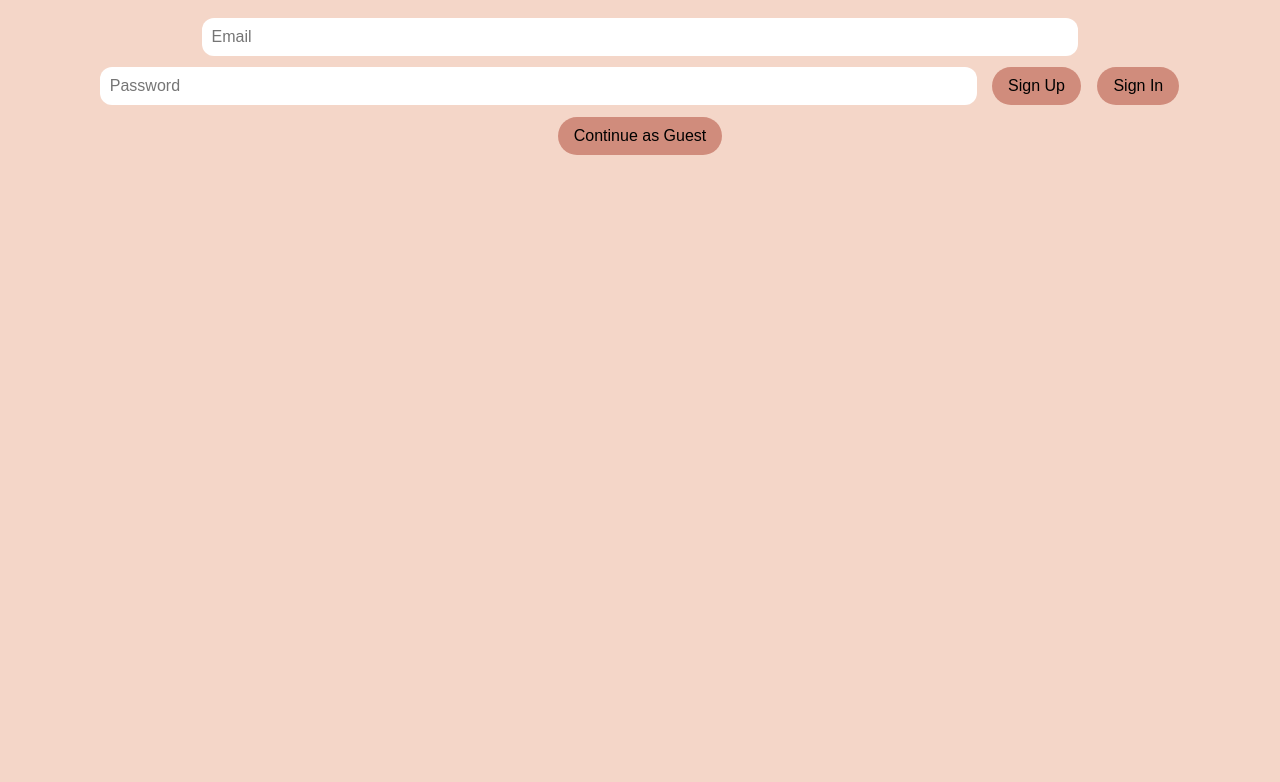
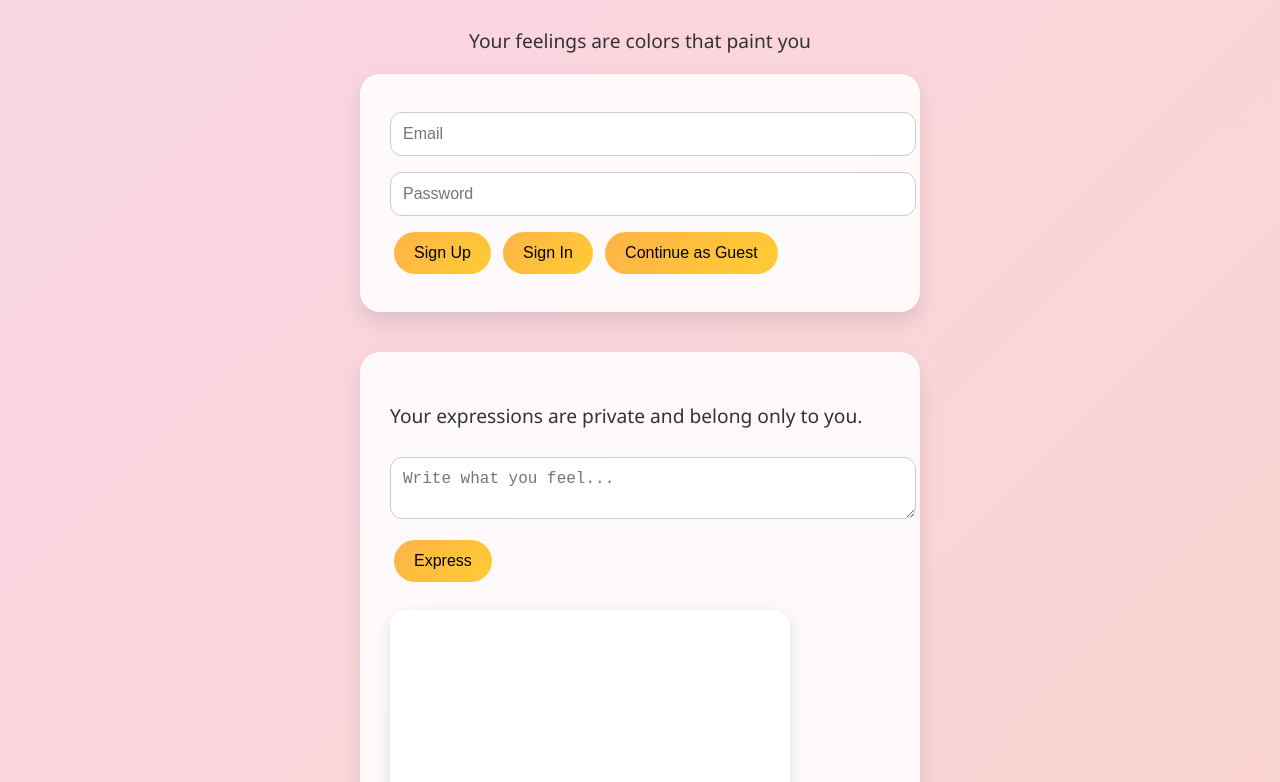
Before and after one commit to verosina/expressgallery, a plain HTML site: page index.html in a window 1280 px wide. Shown: the part 129-911 px from the top of the page. Before the commit the page ends 800 px from the top, so only its background shows below. Drawn offline with Linux system fonts and the light colour scheme.

Commit message:
Update styles.css

```diff
--- a/styles.css
+++ b/styles.css
@@ -1,42 +1,82 @@
 body {
-  font-family: sans-serif;
-  background: #f4d6c8;
-  text-align: center;
-  color: #4b2e2b;
-  padding: 20px;
+  font-family: 'Segoe UI', sans-serif;
+  background: linear-gradient(135deg, #f9d5e5, #fcd5ce);
+  margin: 0;
+  padding: 0;
+  display: flex;
+  flex-direction: column;
+  align-items: center;
+  min-height: 100vh;
+  color: #333;
 }
 
-.hidden {
-  display: none;
+h1 {
+  font-size: 3rem;
+  margin-top: 40px;
+  text-shadow: 1px 1px 3px rgba(0,0,0,0.1);
+}
+
+p {
+  font-size: 1.2rem;
+  margin-bottom: 20px;
+}
+
+#auth, #app {
+  background: rgba(255, 255, 255, 0.85);
+  padding: 30px;
+  border-radius: 20px;
+  box-shadow: 0 10px 20px rgba(0,0,0,0.1);
+  margin-bottom: 40px;
+  width: 90%;
+  max-width: 500px;
 }
 
 input, textarea {
-  padding: 10px;
+  padding: 12px;
   border-radius: 12px;
-  border: none;
-  margin: 5px;
-  width: 70%;
+  border: 1px solid #ccc;
+  margin: 8px 0;
+  width: 100%;
   font-size: 16px;
 }
 
 button {
-  background: #d08c7c;
+  background: linear-gradient(135deg, #ffb347, #ffcc33);
   border: none;
-  padding: 10px 16px;
-  border-radius: 20px;
-  margin: 6px;
+  padding: 12px 20px;
+  border-radius: 25px;
+  margin: 8px 4px;
+  font-size: 16px;
   cursor: pointer;
-  font-size: 16px;
+  transition: transform 0.2s ease, box-shadow 0.2s ease;
+}
+
+button:hover {
+  transform: translateY(-2px);
+  box-shadow: 0 5px 15px rgba(0,0,0,0.2);
 }
 
 canvas {
-  background: white;
+  background: #fff;
   border-radius: 16px;
+  margin-top: 20px;
+  box-shadow: 0 5px 15px rgba(0,0,0,0.1);
+}
+
+#gallery {
+  display: grid;
+  grid-template-columns: repeat(auto-fill, minmax(90px, 1fr));
+  gap: 12px;
   margin-top: 20px;
 }
 
 #gallery img {
-  width: 80px;
-  margin: 6px;
-  border-radius: 10px;
+  width: 100%;
+  border-radius: 12px;
+  box-shadow: 0 3px 10px rgba(0,0,0,0.1);
+  transition: transform 0.2s ease;
 }
+
+#gallery img:hover {
+  transform: scale(1.1);
+}
```
